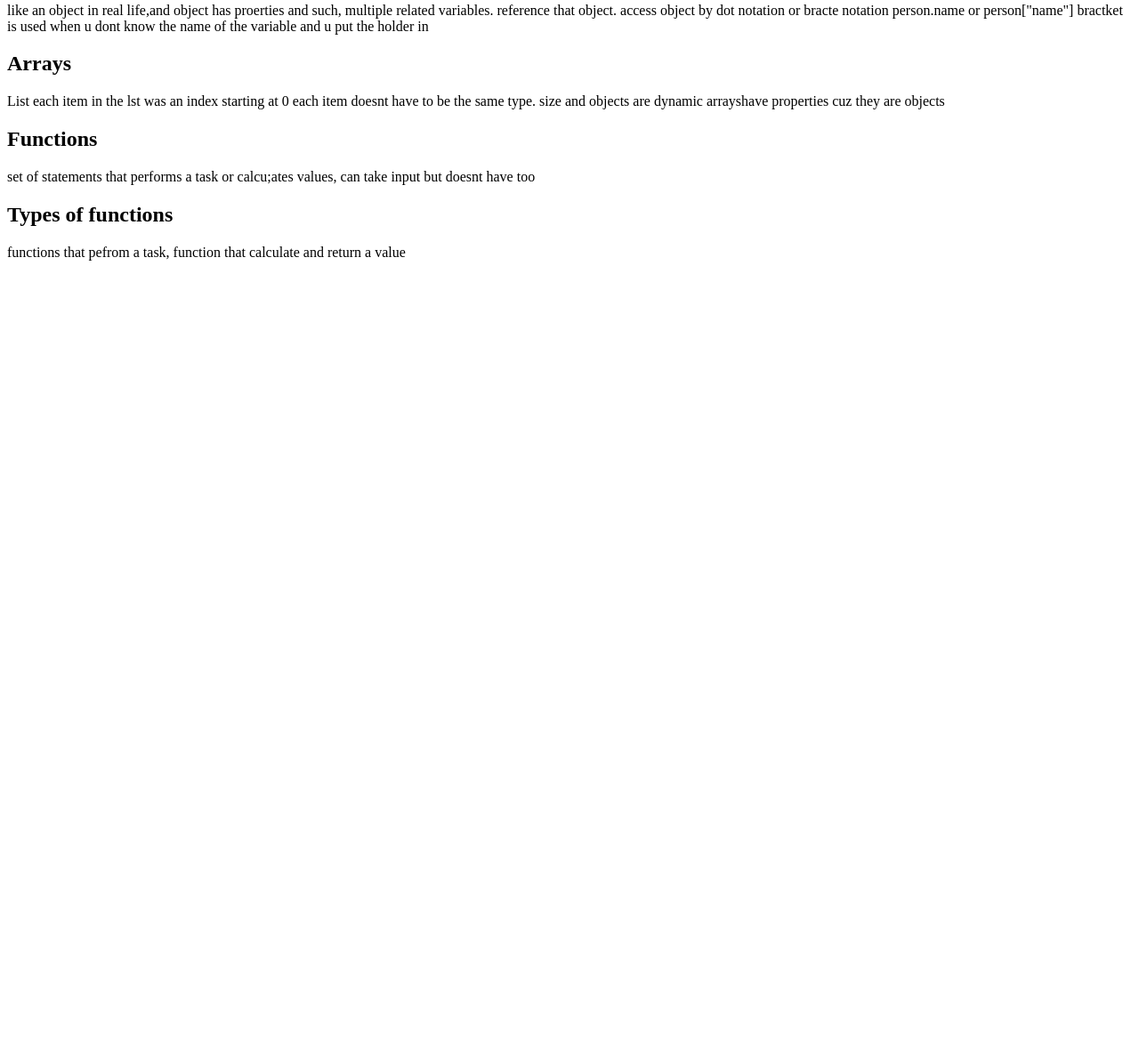
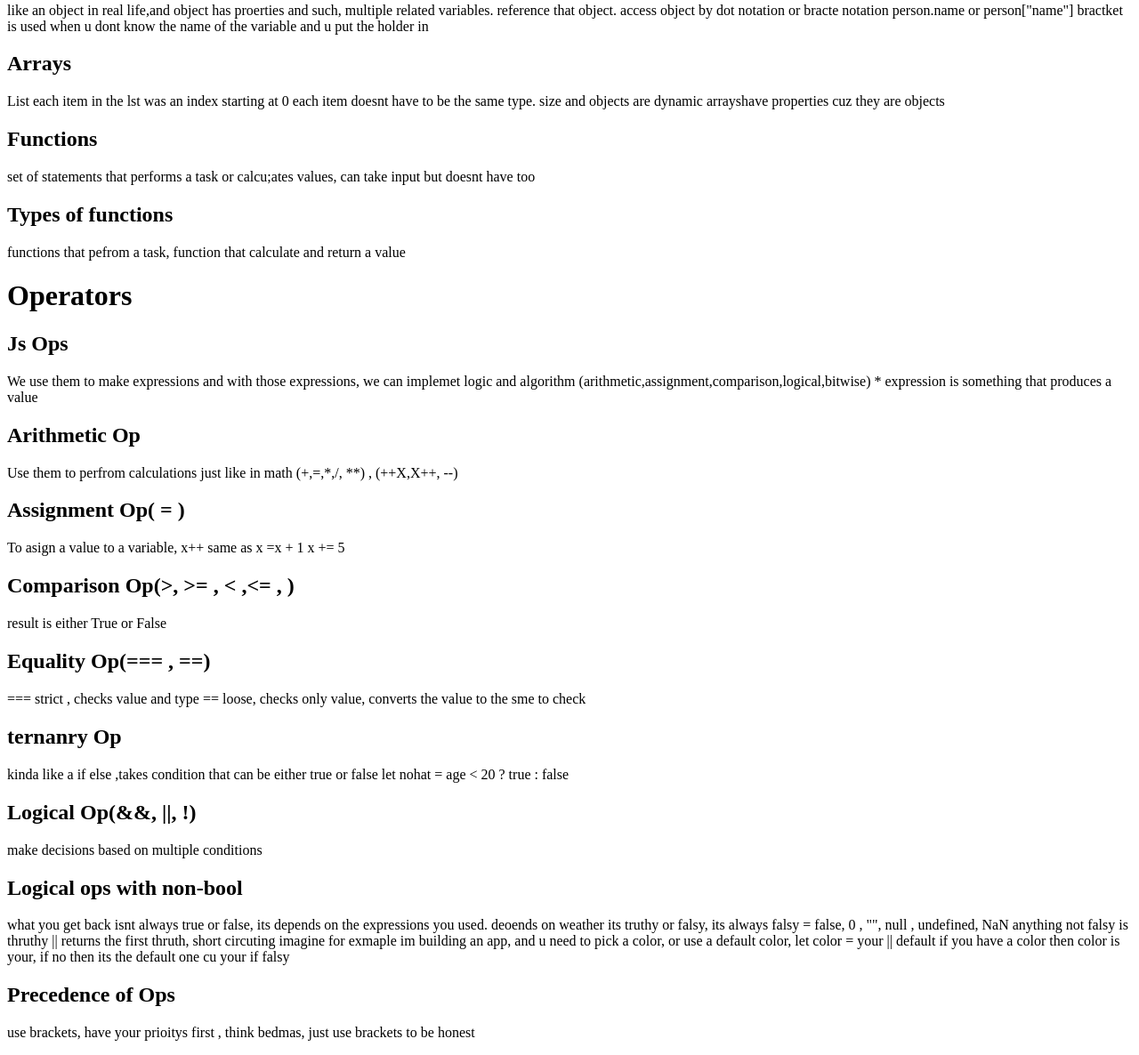
Before and after one commit to nohat007/js-part-1, a plain HTML site: page index.html in a window 1280 px wide. Shown: the part 506-1692 px from the top of the page at 89% size. Before the commit the page ends 815 px from the top, so only its background shows below. Drawn offline with Linux system fonts and the light colour scheme.

Commit message:
operators

```diff
--- a/index.html
+++ b/index.html
@@ -61,10 +61,80 @@
 
       </p>
     <h2>Types of functions</h2>
-    functions that pefrom a task, function that calculate and return a value
+
       <p>
+        functions that pefrom a task, function that calculate and return a value
+      </p>
+
+      <h1>Operators</h1>
+      <h2>Js Ops</h2>
+
+      <p>
+        We use them to make expressions and with those expressions, we can implemet logic and algorithm
+        (arithmetic,assignment,comparison,logical,bitwise)
+        * expression is something that produces a value
+      </p>
+      <h2>Arithmetic Op</h2>
+
+      <p>
+        Use them to perfrom calculations just like in math
+        (+,=,*,/, **) , (++X,X++, --)
+      </p>
+      <h2>Assignment Op( = )</h2>
+
+      <p>
+        To asign a value to a variable,
+        x++ same as x =x + 1
+        x += 5
+      </p>
+      <h2>Comparison Op(>, >= , < ,<= , )</h2>
+
+
+      <p>
+        result is either True or False
+      </p>
+      <h2>Equality Op(=== , ==)</h2>
+
+      <p>
+        === strict , checks value and type
+      == loose, checks only value, converts the value to the sme to check
 
       </p>
+      <h2>ternanry Op</h2>
+
+      <p>
+        kinda like a if else ,takes condition that can be either true or false
+
+        let nohat = age < 20 ? true : false
+      </p>
+      <h2>Logical Op(&&, ||, !)</h2>
+
+      <p>
+        make decisions based on multiple conditions
+
+      </p>
+      <h2>Logical ops with non-bool</h2>
+
+      <p>
+        what you get back isnt always true or false, its depends on the expressions you used. deoends on weather its truthy or falsy, its always
+        falsy = false, 0 , "", null , undefined, NaN
+        anything not falsy is thruthy
+        || returns the first thruth, short circuting
+        imagine for exmaple im building an app, and u need to pick a color, or use a default color,
+        let color = your || default
+        if you have a color then color is your, if no then its the default one cu your if falsy
+
+      </p>
+
+      <h2>Precedence of Ops</h2>
+
+      <p>
+       use brackets, have your prioitys first , think bedmas, just use brackets to be honest
+
+      </p>
+
   </body>
 
+
+
 </html>
```
